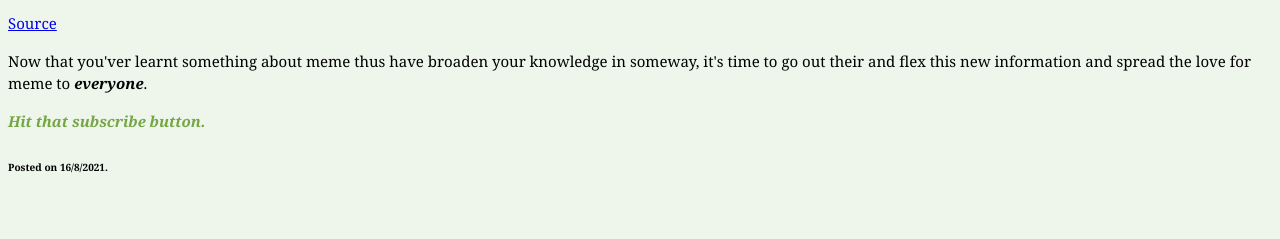
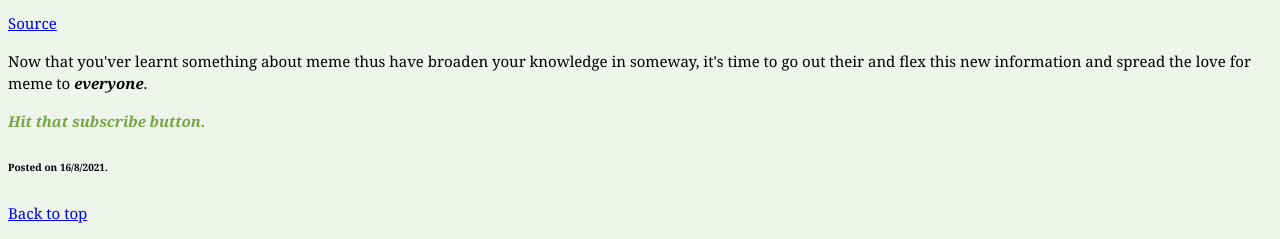
Before and after one commit to hotpotforever/project-blog, a plain HTML site: page index.html in a window 1280 px wide. Shown: the part 4419-4658 px from the top of the page. Before the commit the page ends 4621 px from the top, so only its background shows below. Drawn offline with Linux system fonts and the light colour scheme.

Commit message:
Update index.html

```diff
--- a/index.html
+++ b/index.html
@@ -152,6 +152,8 @@
 
         <h6>Posted on 16/8/2021.</h6>
 
+	    <p><a href="#content">Back to top</a></p>
+
 
     </body>
 </html>
```
